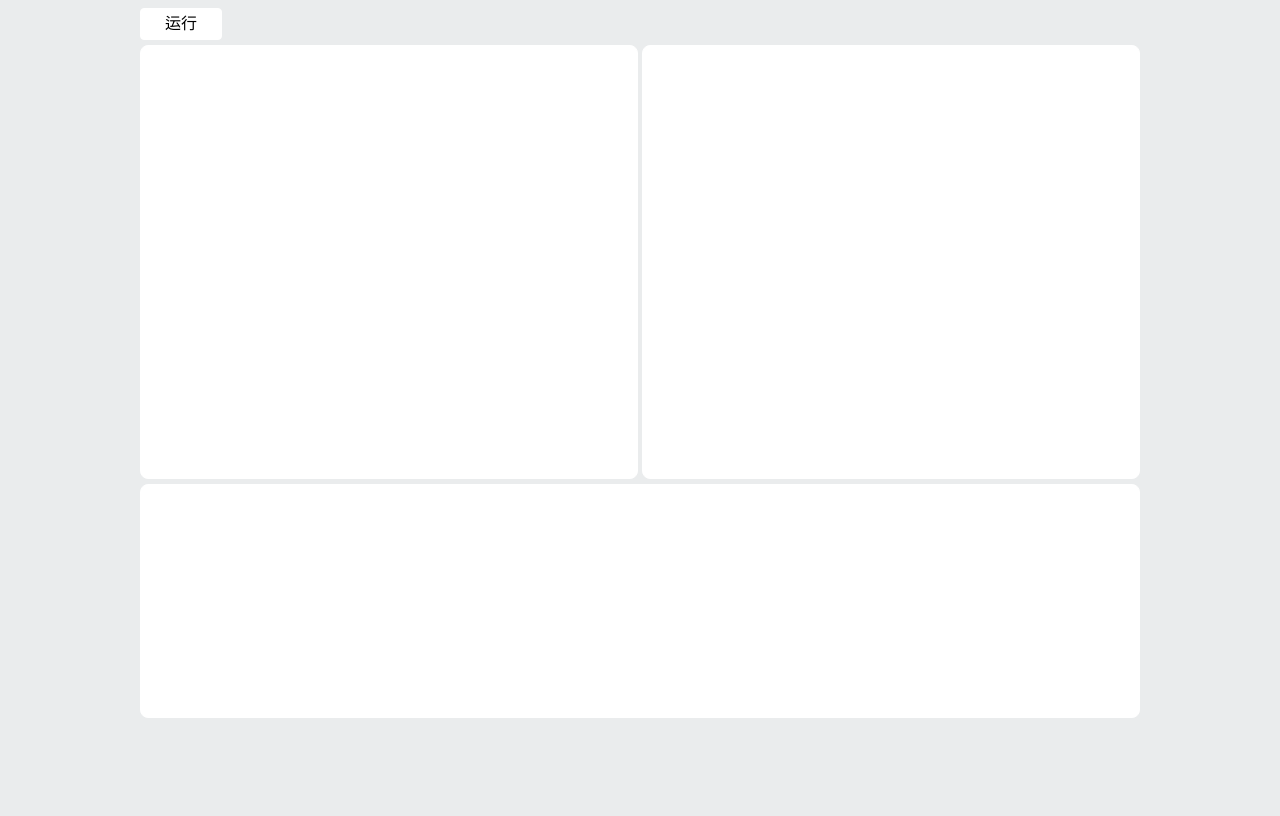
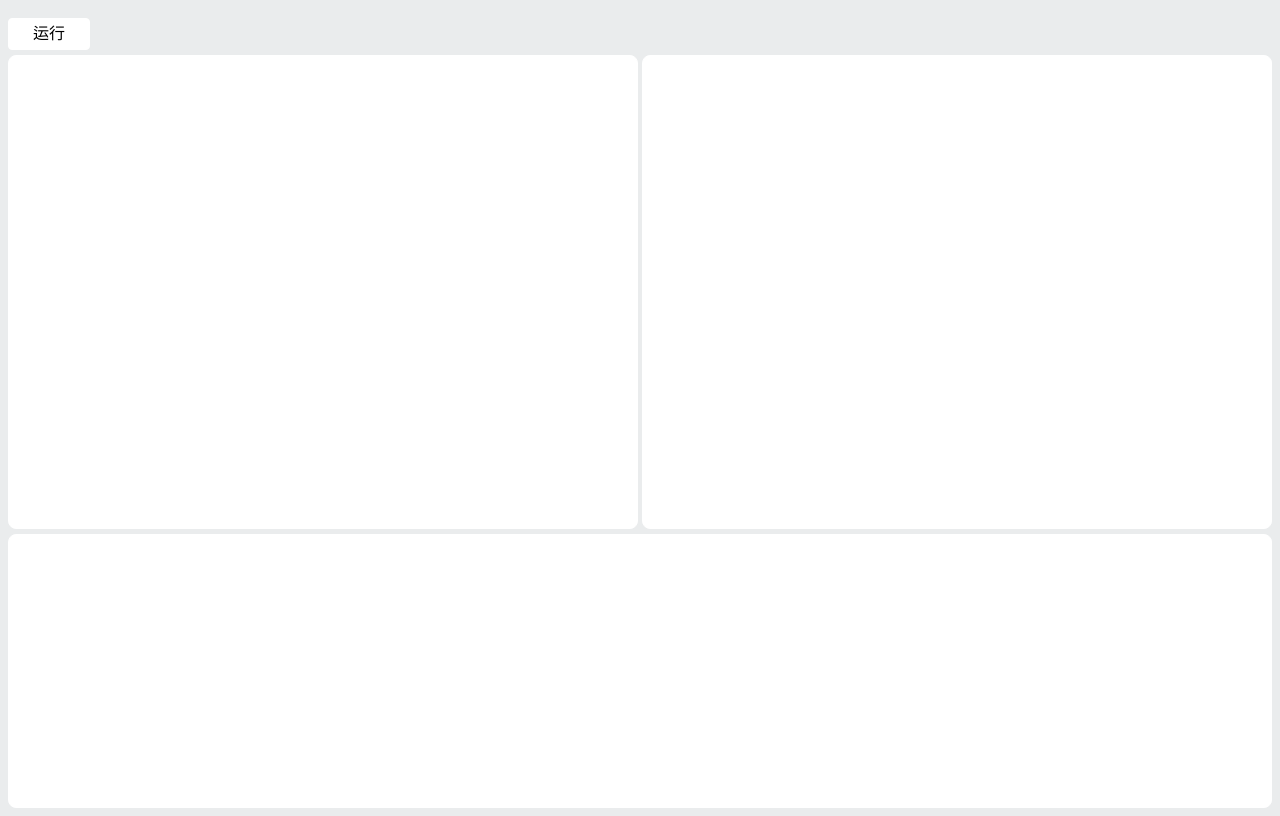
Before and after one commit to IStrangers/DemoLanguageWebRun, a React (Vite) app in the folder web/: page / in a window 1280 px wide. Built offline with nearby package versions, Linux system fonts and the light colour scheme.

Commit message:
20240308

```diff
--- a/web/src/App.css
+++ b/web/src/App.css
@@ -1,6 +1,7 @@
 .main {
   margin: auto;
-  width: 1000px;
+  width: 100%;
+  margin-top: 18px;
 }
 
 .code-container {
@@ -31,7 +32,7 @@
   background-color: white;
   border: 1px solid white;
   border-radius: 8px;
-  height: 400px;
+  height: 55vh;
   outline: none;
   overflow: auto;
 }
@@ -41,7 +42,7 @@
   background-color: white;
   border: 1px solid white;
   border-radius: 8px;
-  height: 200px;
+  height: 30vh;
   outline: none;
   margin: 5px 0 0 0;
   overflow: auto;
```
